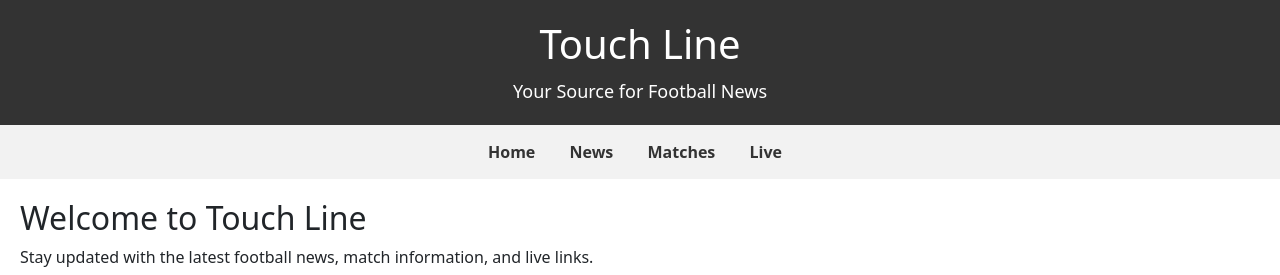
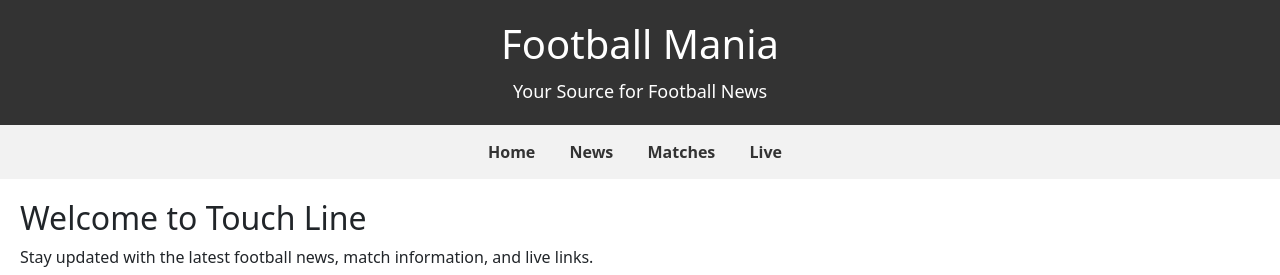
Before and after one commit to derikthomas28/footballmania, a plain HTML site: page index.html in a window 1280 px wide. Shown: the top 275 px of the page. Drawn offline with nearby package versions, Linux system fonts and the light colour scheme.

Commit message:
Update index.html

```diff
--- a/index.html
+++ b/index.html
@@ -1,14 +1,14 @@
 <!DOCTYPE html>
 <html>
 <head>
-  <title>Touch Line - Your Source for Football News</title>
+  <title>Football Mania - Your Source for Football News</title>
   <link rel="stylesheet" type="text/css" href="css/style.css">
   <link rel="stylesheet" type="text/css" href="https://cdn.jsdelivr.net/npm/bootstrap@5.3.0/css/bootstrap.min.css">
   <link rel="icon" type="image/png" href="favicon.png">
 </head>
 <body>
   <header>
-    <h1>Touch Line</h1>
+    <h1>Football Mania</h1>
     <p class="tagline">Your Source for Football News</p>
   </header>
 
```
